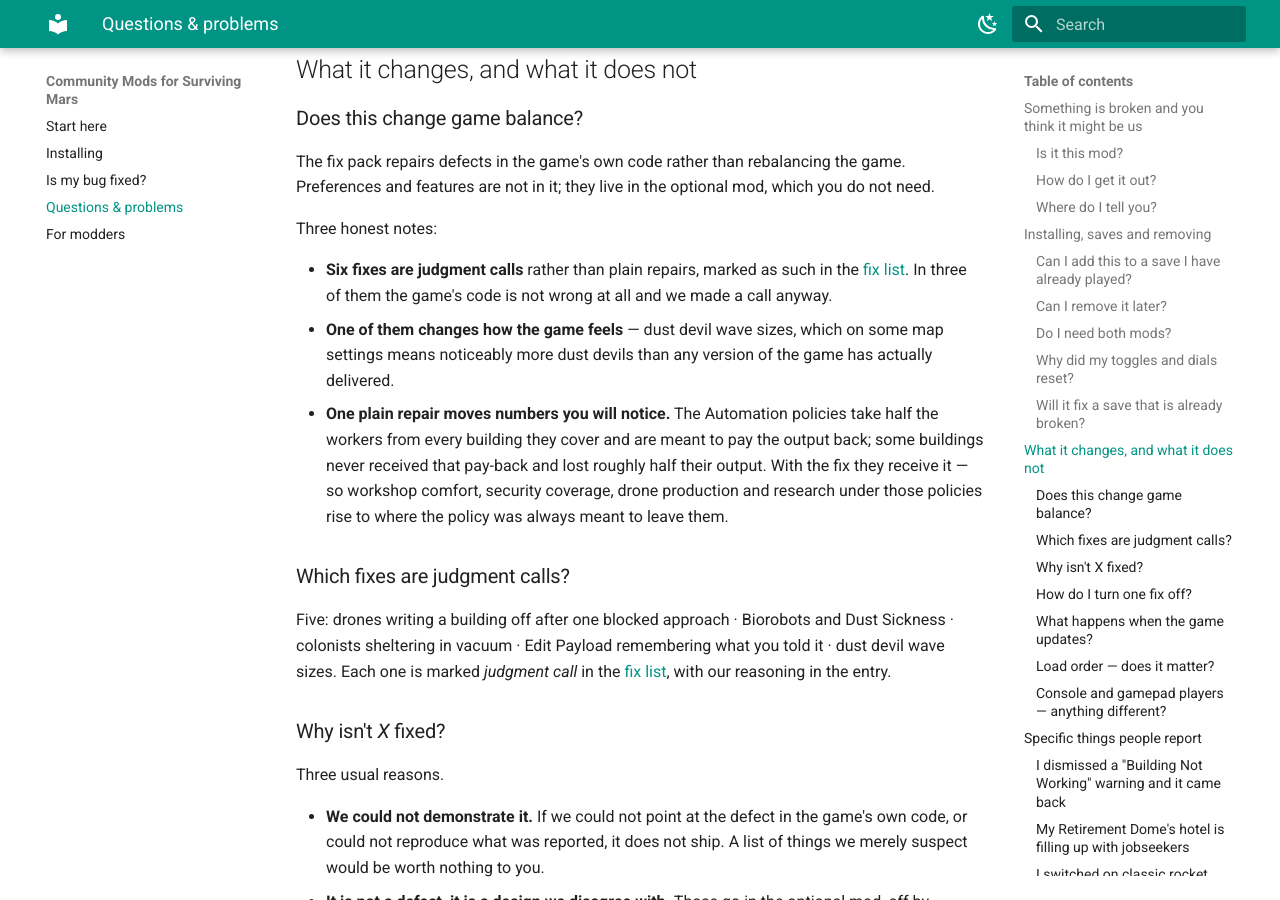
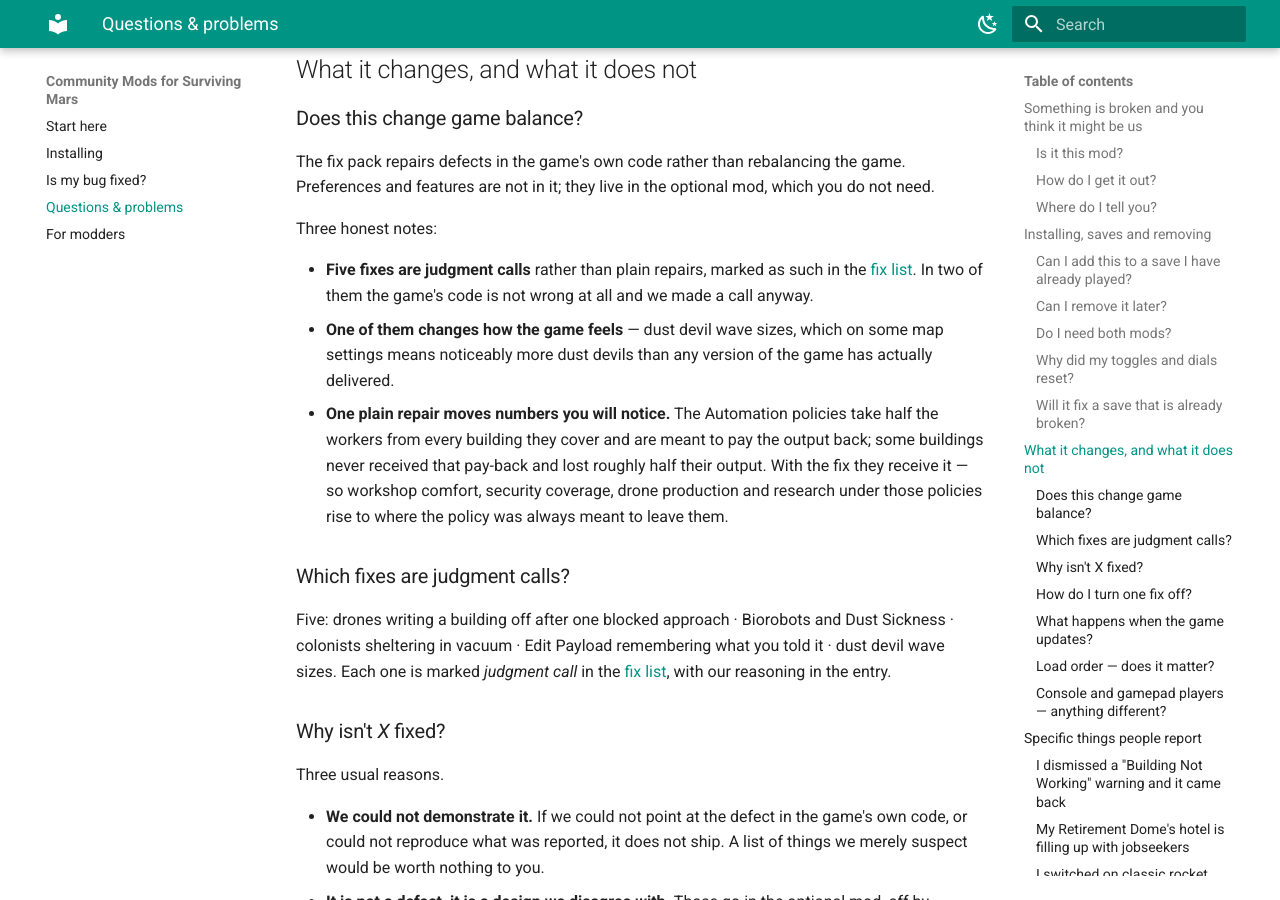
Before and after one commit to catt144/SMR-CommunityMods, an MkDocs documentation site: the page built from content/faq.md, in a window 1280 px wide and 900 px high, scrolled down 3751 px. Built offline with MkDocs 1.6.1 and Material for MkDocs 9.7.7, drawn with Linux system fonts in a browser that asks for light colours.

Commit message:
The checkup the owner ordered swept these five pages as its first stop, and the distress-popup removal turns out to have left two sentences behind, not one. The questions page's balance answer still counted six judgment calls with three where the game's code is not wrong - fifteen lines above the answer that says five and lists them by name - and the landing page still said six as well. Both now say five, and two, which is what the shipped pack actually contains: the census is the five title-marked entries on the fix list, recounted by hand this sitting, not the old sentence.
Nothing else on the pages needed to move, and that verdict was bought rather than assumed. The achievements wording was re-read against the game's own blocking function on every page that carries it; the struck missing-mods notice stayed struck everywhere; no page has grown load-order advice past the owner's ruling; the log folder the bug-report instructions name was checked to exist on a real machine with real logs in it; and the repository links resolve to the remotes they claim. Read cold, as a stranger arriving from a store link, the five pages still hold one voice and the right order - that is a judgment and is labelled as one, and no accurate sentence was traded for a smoother one. The strict build is green.

Co-Authored-By: Claude Fable 5 <noreply@anthropic.com>

```diff
--- a/content/faq.md
+++ b/content/faq.md
@@ -171,8 +171,8 @@ which you do not need.
 
 Three honest notes:
 
-- **Six fixes are judgment calls** rather than plain repairs, marked as such in
-  the [fix list](fix-list.md). In three of them the game's code is not wrong at
+- **Five fixes are judgment calls** rather than plain repairs, marked as such in
+  the [fix list](fix-list.md). In two of them the game's code is not wrong at
   all and we made a call anyway.
 - **One of them changes how the game feels** — dust devil wave sizes, which on
   some map settings means noticeably more dust devils than any version of the
```
Also changed, not shown: content/index.md (+1 -1 lines).
